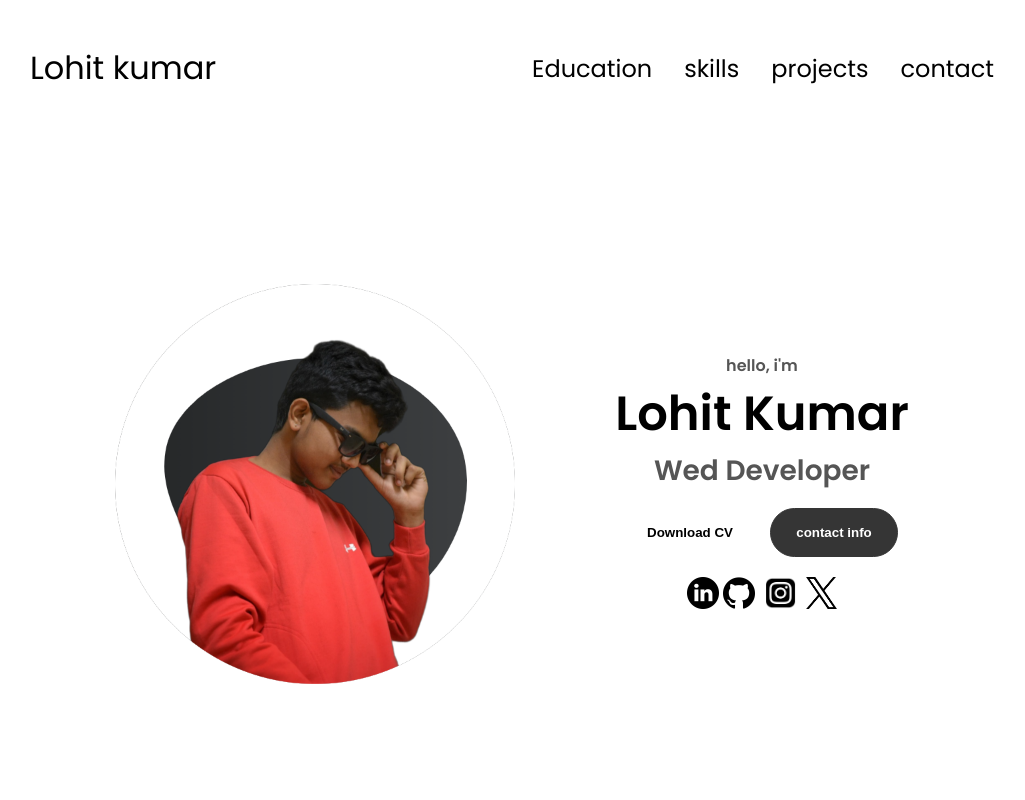
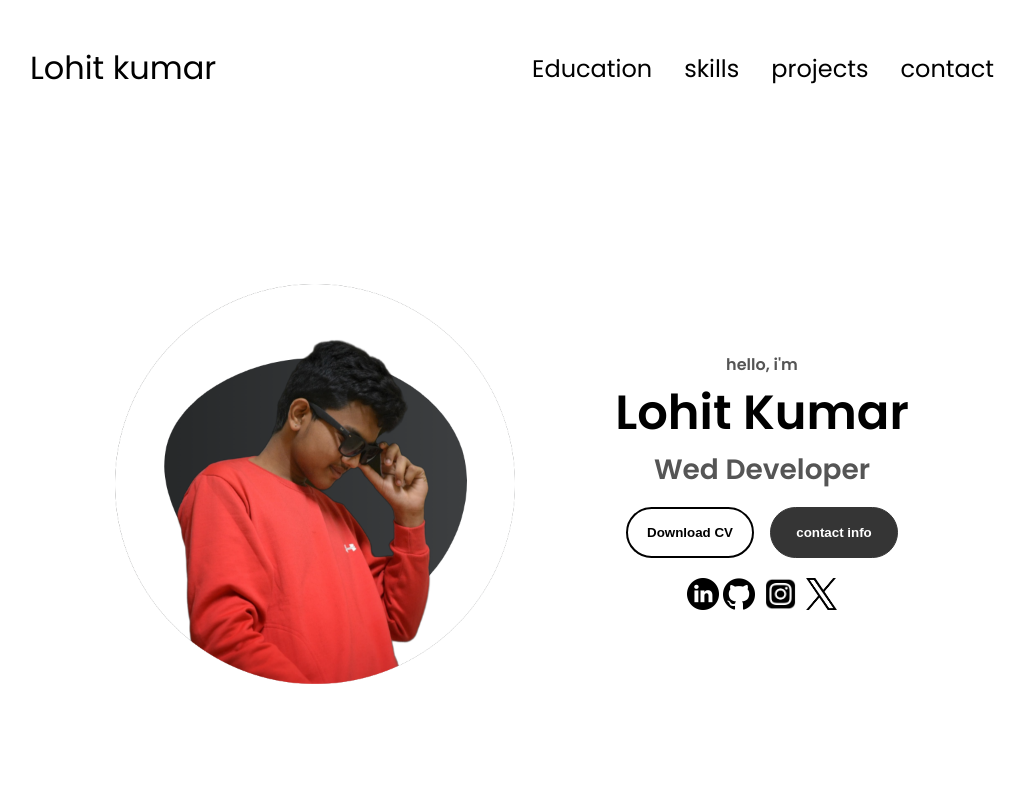
Before and after one commit to lohitkumar1914/my-portfolio, a plain HTML site: page index.html in a window 1280 px wide. In both pictures the pointer is over the button "Download CV". Shown: the top 800 px of the page, without its empty margins (128-1153 px from the left). Drawn offline with Linux system fonts and the light colour scheme.

Commit message:
Update style.css

```diff
--- a/style.css
+++ b/style.css
@@ -220,7 +220,7 @@ section {
 }
 
 .btn-color-1:hover
-,btn-color-2:hover{
+,.btn-color-2:hover{
     cursor: pointer;
 }
 .btn-color-1
@@ -233,10 +233,12 @@ section {
 }
 .btn-color-2{
     background:none;
+
 }
 
 .btn-color-2:hover{
-    border:rgb(255,255,255) 0.1rem solid;
+    border:rgb(0, 0, 0) 0.1rem solid;
+    border-width: 2px; ;
 }
 .btn-container{
     gap:1rem;
```
